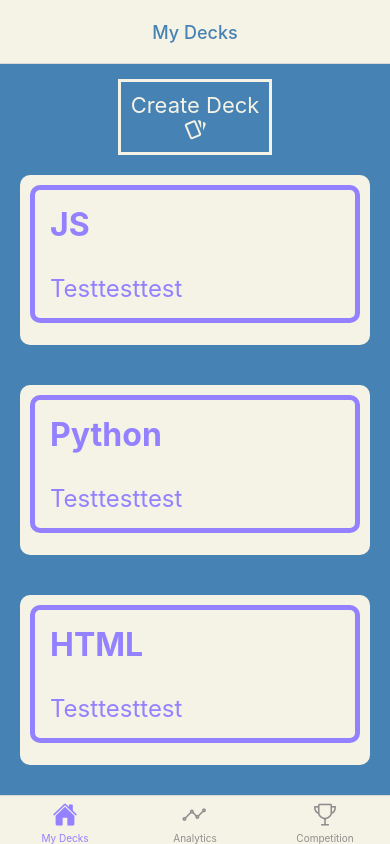
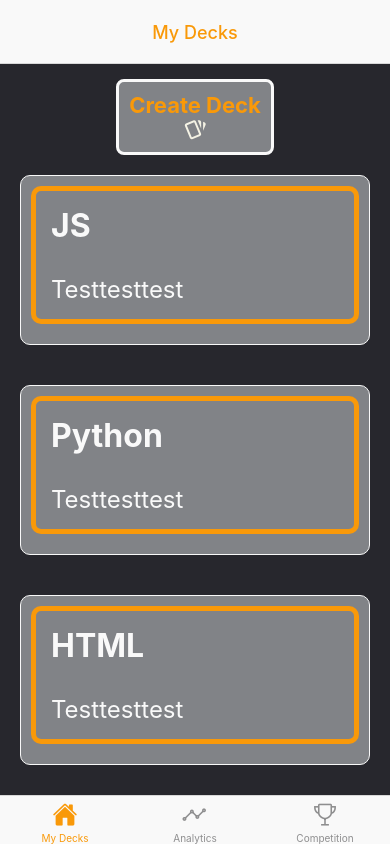
Before and after one commit to reemhd/DevCards-Frontend, a React Native app: screen /Home in a window 390 px wide. Built offline with nearby package versions, Linux system fonts and the light colour scheme.

Commit message:
updates colour scheme to dark and orange

```diff
--- a/components/Decks.jsx
+++ b/components/Decks.jsx
@@ -55,7 +55,8 @@ const deckStyles = StyleSheet.create({
   container: {
     flex: 1,
     flexDirection: "column",
-    backgroundColor: "#4682B4",
+    backgroundColor: "#27272D",
+    // "#4682B4"
     justifyContent: "center",
     alignItems: "stretch",
     alignContent: "stretch",
@@ -65,24 +66,30 @@ const deckStyles = StyleSheet.create({
     fontSize: 32,
     padding: 5,
     margin: 10,
-    color: "#9381FF",
+    color: "#F9F9F9",
+    // "#9381FF"
   },
   description: {
     fontSize: 24,
     padding: 5,
     margin: 10,
-    color: "#9381FF",
+    color: "#F9F9F9",
+    // color: "#9381FF",
   },
   deckList: {
-    backgroundColor: "#F5F3E5",
+    backgroundColor: "#818387",
+    // "#F5F3E5",
     elevation: 10,
     padding: 10,
     margin: 20,
     height: 170,
     borderRadius: 10,
+    borderColor: "#F9F9F9",
+    borderWidth: 1,
   },
   innerBorder: {
-    borderColor: "#9381FF",
+    borderColor: "#F99909",
+    // "#9381FF",
     borderWidth: 5,
     borderRadius: 10,
     padding: 0,
@@ -93,16 +100,21 @@ const deckStyles = StyleSheet.create({
   },
   button: {
     borderWidth: 3,
-    borderColor: "#F5F3E5",
+    borderColor: "#F9F9F9",
+    // "#F5F3E5",
     alignItems: "center",
     justifyContent: "center",
     padding: 10,
     marginTop: 15,
     elevation: 7,
+    backgroundColor: "#818387",
+    borderRadius: 8,
   },
   buttonText: {
-    color: "#F5F3E5",
+    color: "#F99909",
+    // "#F5F3E5",
     fontSize: 22,
+    fontWeight: "bold",
   },
 });
 
--- a/components/NavBar.jsx
+++ b/components/NavBar.jsx
@@ -13,10 +13,10 @@ function NavBar() {
     <Tab.Navigator
       screenOptions={{
         headerStyle: {
-          backgroundColor: "#F5F3E5",
+          backgroundColor: "#F9F9F9",
         },
         headerTitleAlign: "center",
-        headerTintColor: "#4682B4",
+        headerTintColor: "#F99909",
       }}
     >
       <Tab.Screen
@@ -32,9 +32,9 @@ function NavBar() {
             }
             return <Ionicons name={homeIcon} size={size} color={color} />;
           },
-          tabBarActiveTintColor: "#9381FF",
+          tabBarActiveTintColor: "#F99909",
           tabBarStyle: {
-            backgroundColor: "#F5F3E5",
+            backgroundColor: "#F9F9F9",
           },
         })}
       />
@@ -53,9 +53,9 @@ function NavBar() {
 
             return <Ionicons name={analyticsIcon} size={size} color={color} />;
           },
-          tabBarActiveTintColor: "#9381FF",
+          tabBarActiveTintColor: "#F99909",
           tabBarStyle: {
-            backgroundColor: "#F5F3E5",
+            backgroundColor: "#F9F9F9",
           },
         })}
       />
@@ -75,9 +75,10 @@ function NavBar() {
               <Ionicons name={competitionIcon} size={size} color={color} />
             );
           },
-          tabBarActiveTintColor: "#9381FF",
+          tabBarActiveTintColor: "#F99909",
+          // "#9381FF",
           tabBarStyle: {
-            backgroundColor: "#F5F3E5",
+            backgroundColor: "#F9F9F9",
           },
         })}
       />
```
